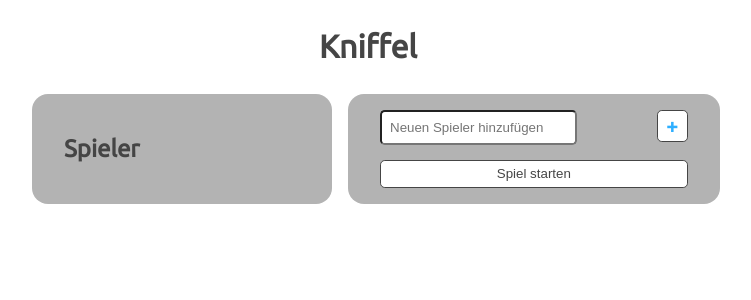
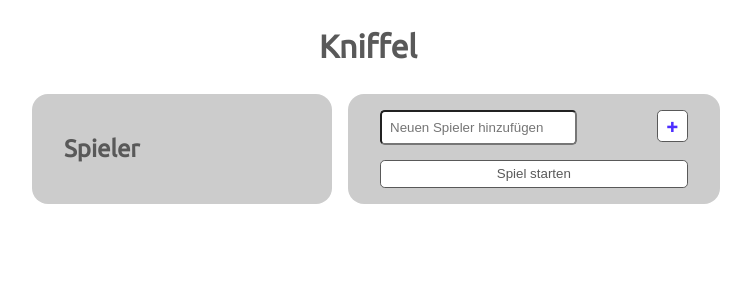
Before and after one commit to matatar/yahtzee, a React (Vite) app: page / in a window 1280 px wide. Shown: the top 300 px of the page, without its empty margins (32-783 px from the left). Built offline with nearby package versions, Linux system fonts and the light colour scheme.

Commit message:
improves light mode styling

```diff
--- a/src/App.css
+++ b/src/App.css
@@ -1,9 +1,9 @@
 :root {
     --primary-color: hsl(0 0% 100%);
-    --background-element-color: hsl(0 0% 70%);
-    --secondary-color: hsl(0 0% 27%);
-    --highlighted-color: hsl(203, 100%, 59%);
-    --inactive-color: hsl(0, 0%, 40%);
+    --background-element-color: hsl(0 0% 80%);
+    --secondary-color: hsl(0 0% 35%);
+    --highlighted-color: hsl(249, 100%, 59%);
+    --inactive-color: hsl(0, 0%, 65%);
 }
 
 @media (prefers-color-scheme: dark) {
```
